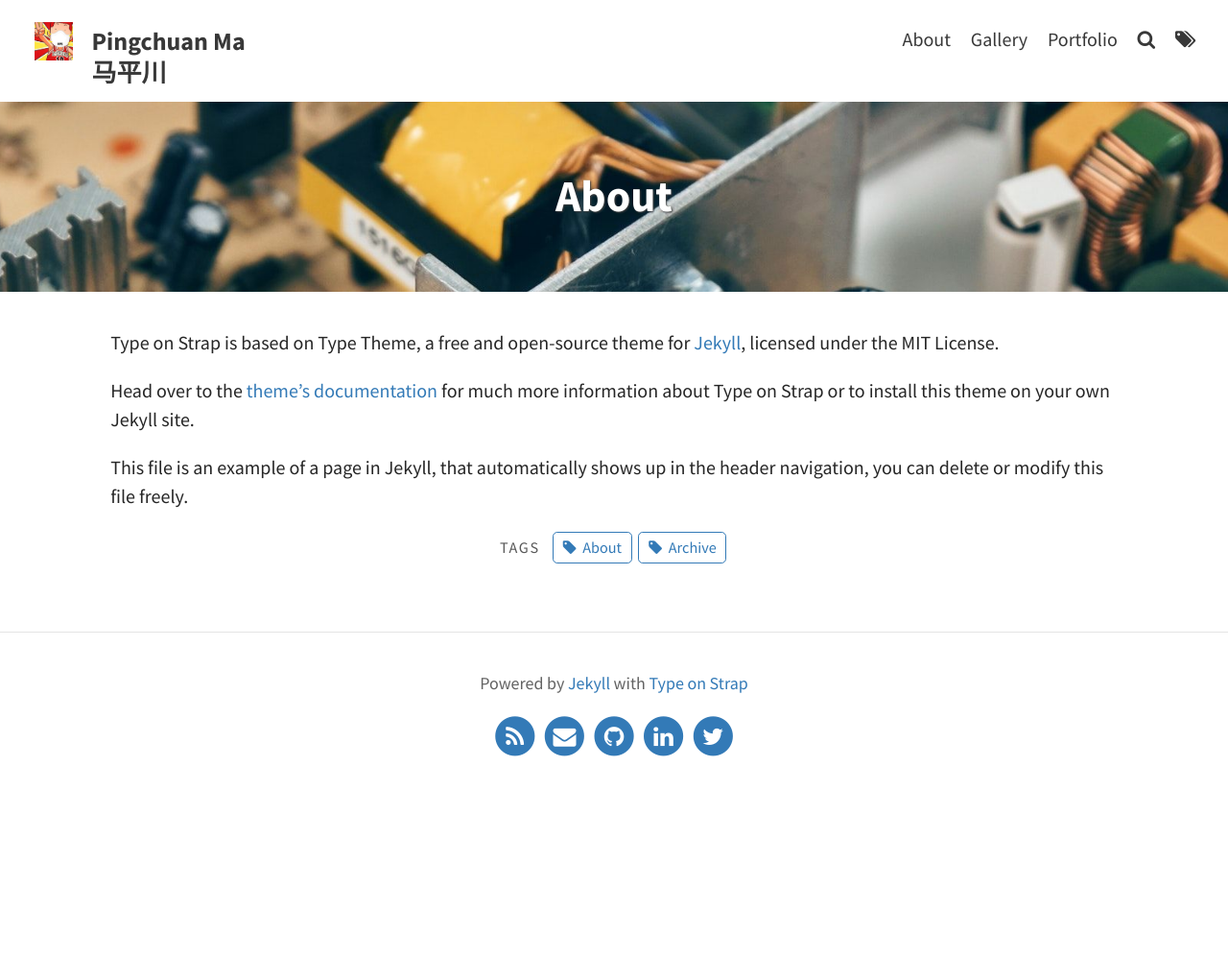
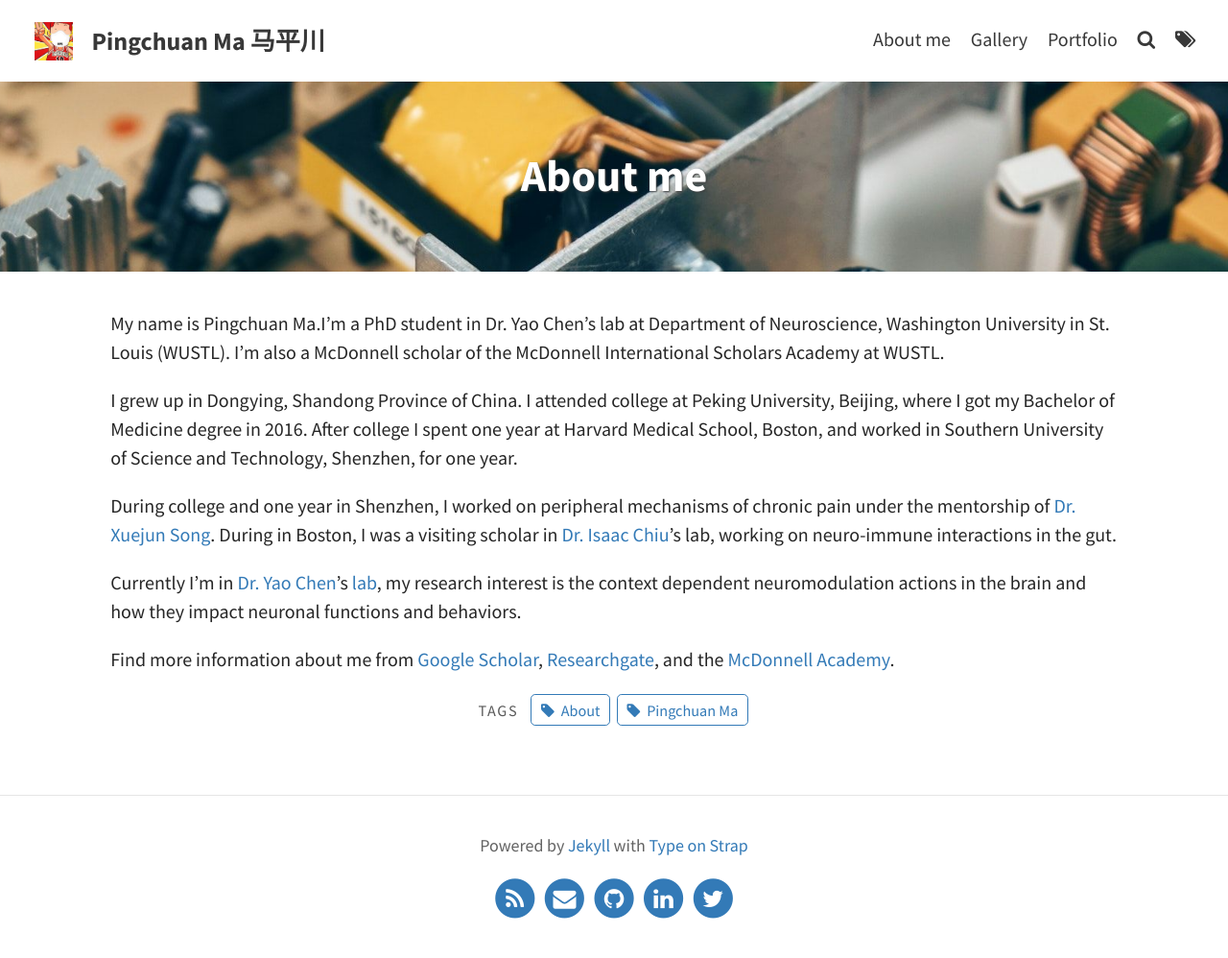
Before and after one commit to pcmaaaaa/pcmaaaaa.github.io, a Jekyll site: the page built from pages/about.md, in a window 1280 px wide. Shown: the whole page at 96% size. Built offline with Jekyll 4.4.1, drawn with Linux system fonts in a browser that asks for light colours; before the commit the page ends 900 px from its top, so only the background shows below that.

Commit message:
update about me

```diff
--- a/_config.yml
+++ b/_config.yml
@@ -3,8 +3,8 @@ baseurl: ""
 url: "https://pcmaaaaa.github.io"
 
 # THEME-SPECIFIC CONFIGURATION
-title: Pingchuan Ma<br>马平川                                # site's title
-description: "A website with blog posts and pages"      # used by search engines
+title: Pingchuan Ma 马平川                                # site's title
+description: "A website of Pingchuan Ma"      # used by search engines
 avatar: assets/img/yingmukouzhao.jpeg                      # Empty for no avatar in navbar
 favicon: assets/favicon.ico                             # Icon displayed in the tab
 
--- a/pages/about.md
+++ b/pages/about.md
@@ -1,13 +1,17 @@
 ---
 layout: page
-title: About
-permalink: /about/
+title: About me
+permalink: /aboutme/
 feature-img: "assets/img/pexels/circuit.jpeg"
-tags: [About, Archive]
+tags: [About, Pingchuan Ma]
 ---
 
-Type on Strap is based on Type Theme, a free and open-source theme for [Jekyll](http://jekyllrb.com/), licensed under the MIT License.
+My name is Pingchuan Ma.I'm a PhD student in Dr. Yao Chen's lab at Department of Neuroscience, Washington University in St. Louis (WUSTL). I'm also a McDonnell scholar of the McDonnell International Scholars Academy at WUSTL.
 
-Head over to the [theme's documentation](https://github.io/sylhare/Type-on-Strap) for much more information about Type on Strap or to install this theme on your own Jekyll site.
+I grew up in Dongying, Shandong Province of China. I attended college at Peking University, Beijing, where I got my Bachelor of Medicine degree in 2016. After college I spent one year at Harvard Medical School, Boston, and worked in Southern University of Science and Technology, Shenzhen, for one year.
 
-This file is an example of a page in Jekyll, that automatically shows up in the header navigation, you can delete or modify this file freely.
+During college and one year in Shenzhen, I worked on peripheral mechanisms of chronic pain under the mentorship of [Dr. Xuejun Song](https://www.sustech.edu.cn/zh/songxuejun.html). During in Boston, I was a visiting scholar in [Dr. Isaac Chiu](https://chiulab.med.harvard.edu/)'s lab, working on neuro-immune interactions in the gut.
+
+Currently I'm in [Dr. Yao Chen](http://neurosci.wustl.edu/People/Faculty/Yao-Chen)'s [lab](https://sites.wustl.edu/yaochenlab/), my research interest is the context dependent neuromodulation actions in the brain and how they impact neuronal functions and behaviors.
+
+Find more information about me from [Google Scholar](https://scholar.google.com/citations?user=v9ouchsAAAAJ&hl=zh-CN), [Researchgate](https://www.researchgate.net/profile/Ma_Pingchuan2), and the [McDonnell Academy](https://global.wustl.edu/people/pingchuan-ma/).
```
Also changed, not shown: 3 other files.
